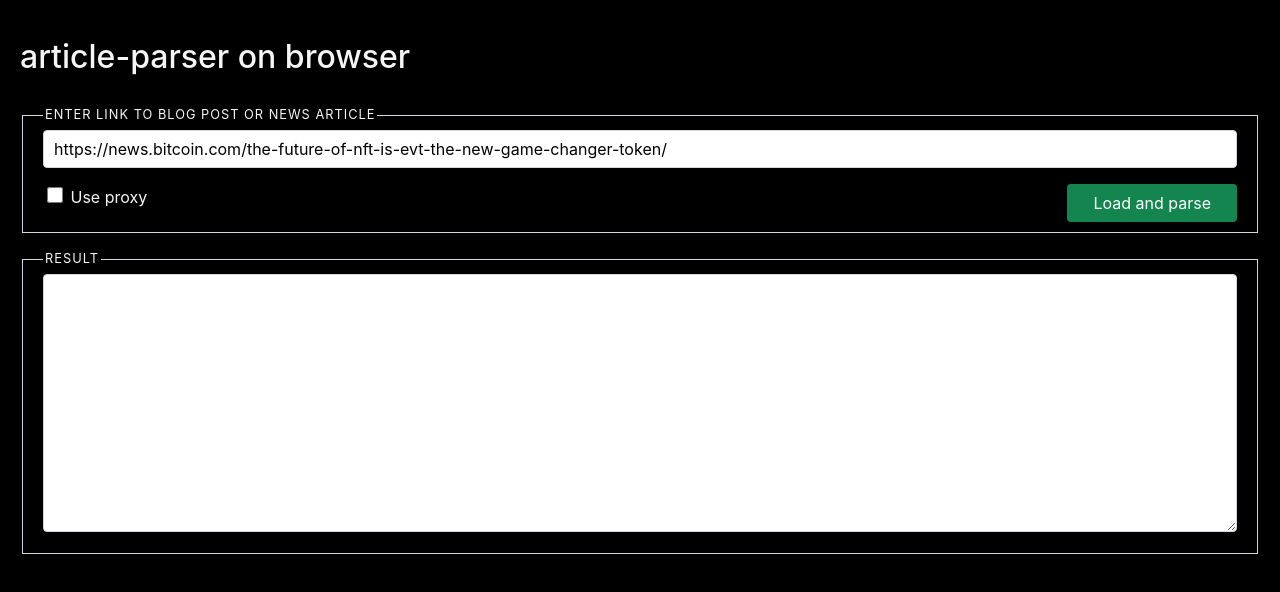
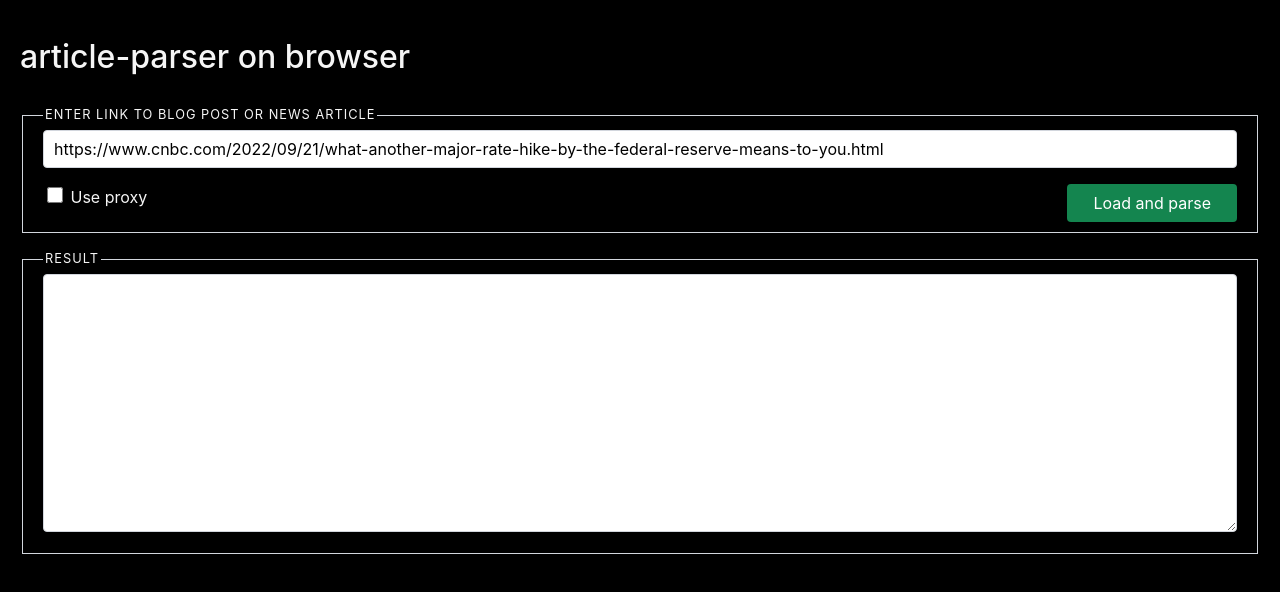
Before and after one commit to extractus/article-extractor, a website: page examples/browser-article-parser/public/index.html in a window 1280 px wide. Drawn offline with Linux system fonts and the light colour scheme.

Commit message:
Update README

```diff
--- a/examples/browser-article-parser/public/index.html
+++ b/examples/browser-article-parser/public/index.html
@@ -27,7 +27,7 @@
           <fieldset>
             <legend>enter link to blog post or news article</legend>
             <p>
-              <input id="input_url" type="url" value="https://news.bitcoin.com/the-future-of-nft-is-evt-the-new-game-changer-token/">
+              <input id="input_url" type="url" value="https://www.cnbc.com/2022/09/21/what-another-major-rate-hike-by-the-federal-reserve-means-to-you.html">
             </p>
             <p>
               <label><input type="checkbox" id="ckb_proxy"> Use proxy</label>
```
Also changed, not shown: README.md.
